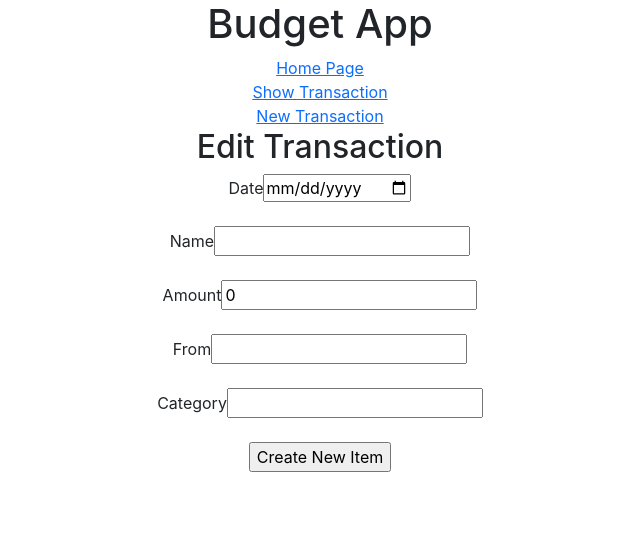
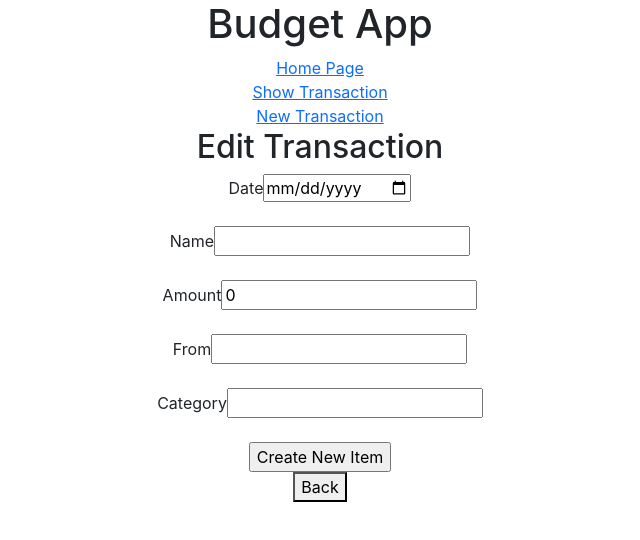
Before and after one commit to JuHaoChen1997/budgeting-app-frontend, a React (Create React App) app: page /transactions/1/edit in a window 1280 px wide. Shown: the top 540 px of the page, without its empty margins (320-960 px from the left). Built offline with nearby package versions, Linux system fonts and the light colour scheme; no server answers.

Commit message:
add back button on edit form

```diff
--- a/src/Components/TransactionEditForm.js
+++ b/src/Components/TransactionEditForm.js
@@ -100,6 +100,9 @@ function TransactionEditForm() {
         <br />
         <input type="submit" value="Create New Item" />
       </form>
+      <Link to={`/transactions/${index}`}>
+        <button>Back</button>
+      </Link>
     </section>
   );
 }
```
